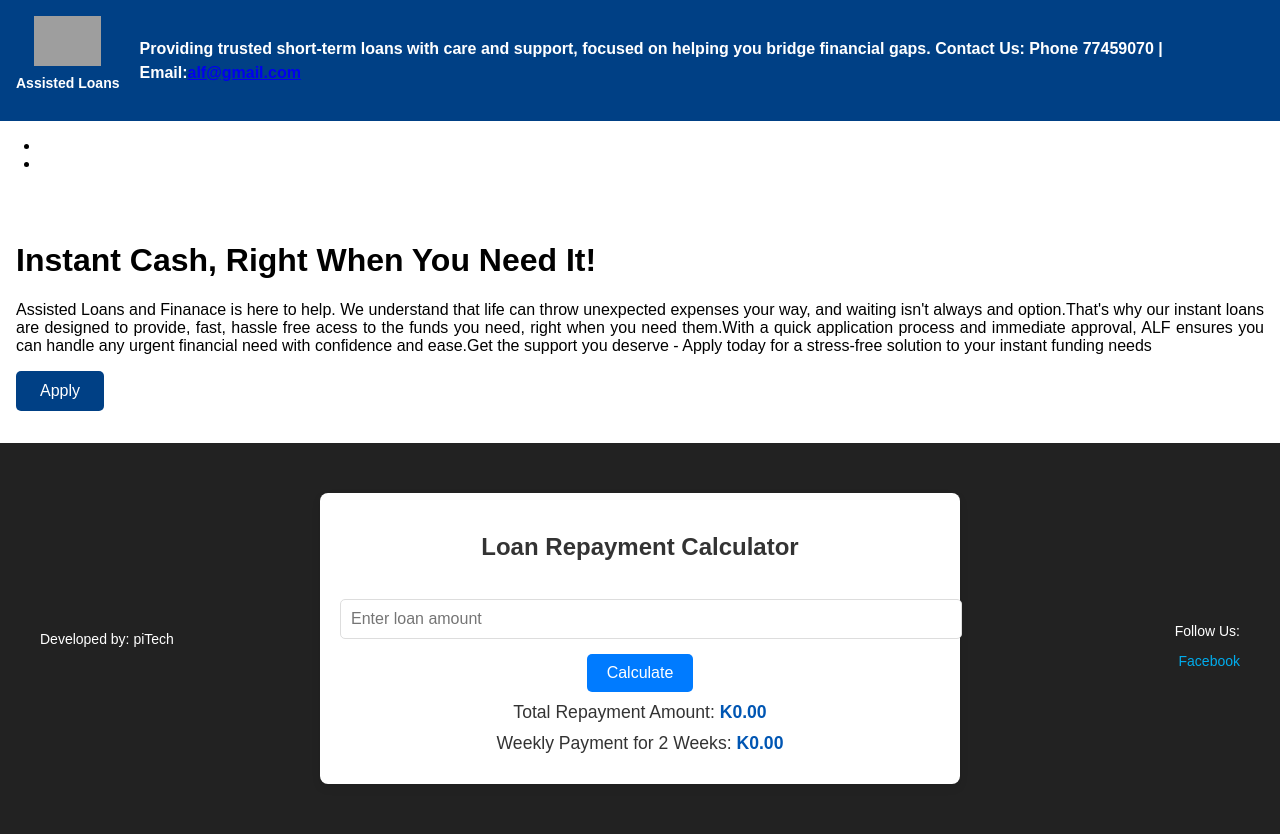
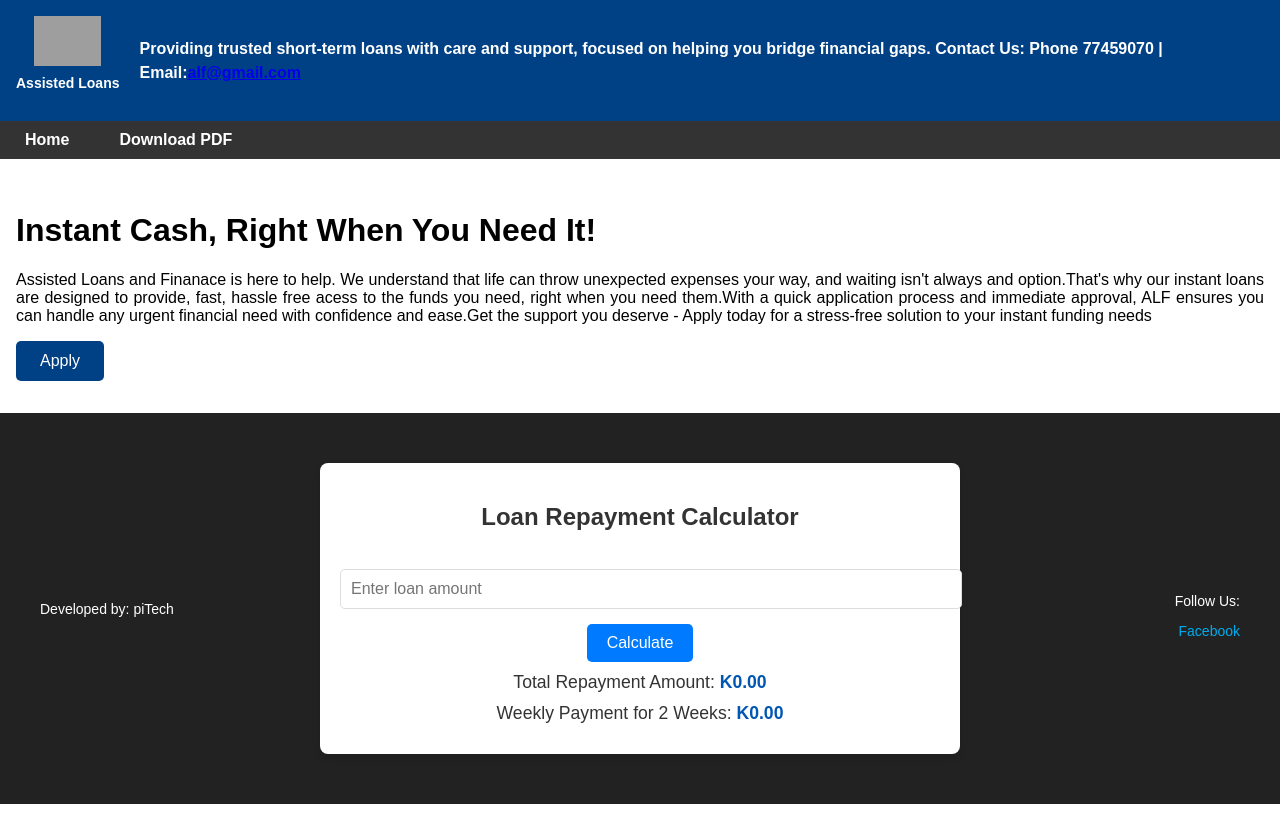
Before and after one commit to Bote-netizen/loans, a plain HTML site: page index.html in a window 1280 px wide. After the commit the page ends 804 px from the top, so only its background shows below. Drawn offline with Linux system fonts and the light colour scheme; grey boxes are pictures that could not be loaded.

Commit message:
Update styles.css

```diff
--- a/styles.css
+++ b/styles.css
@@ -79,6 +79,33 @@ nav a {
     text-decoration: none;
     font-weight: bold;
 }
+
+nav {
+    background-color: #333;
+    padding: 10px;
+}
+
+.nav-list {
+    list-style-type: none;
+    margin: 0;
+    padding: 0;
+    display: flex;
+}
+
+.nav-list li {
+    margin-right: 20px;
+}
+
+.nav-list a {
+    color: white;
+    text-decoration: none;
+    font-size: 16px;
+}
+
+.nav-list a:hover {
+    text-decoration: underline;
+}
+
 .content {
     text-align:justify;
     padding: 2rem 1rem;
```
